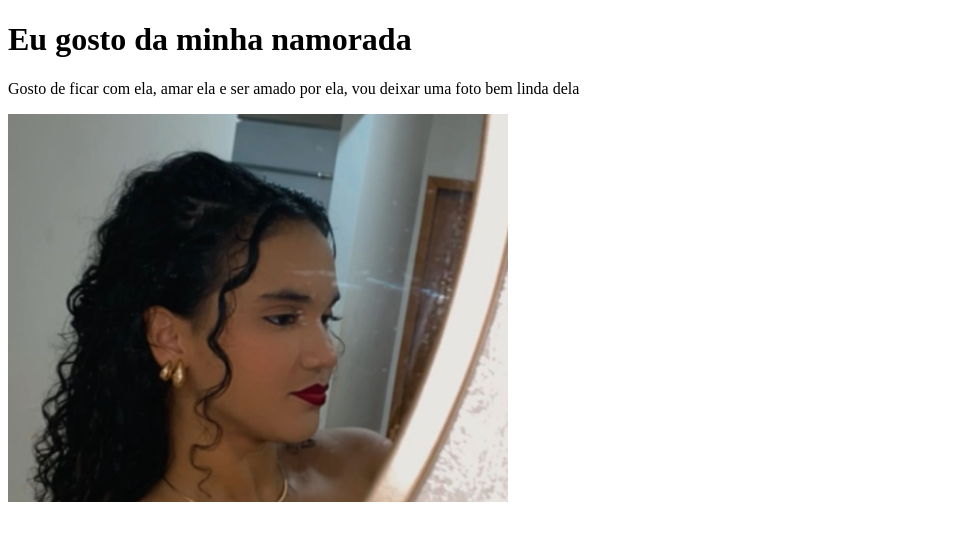
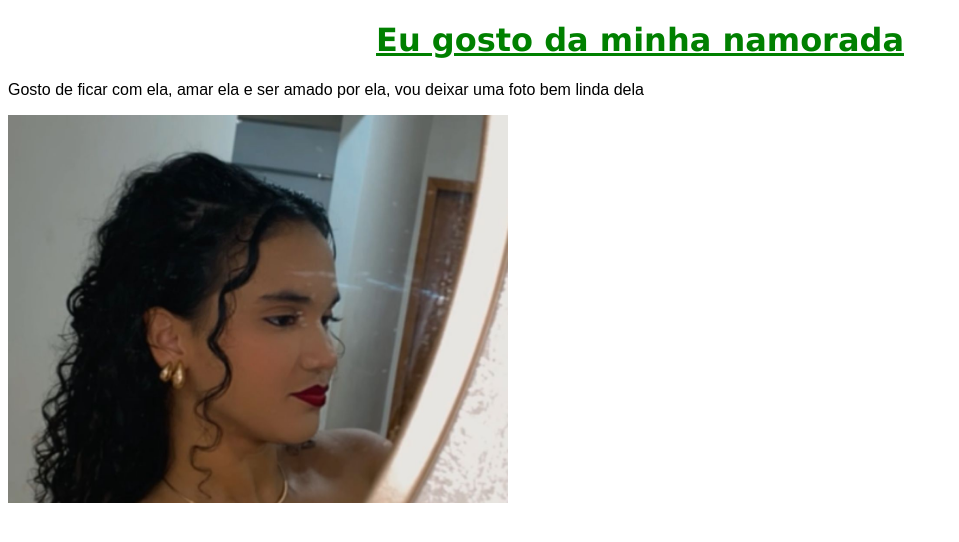
Before and after one commit to taylerneves/Estudo-IFRS-Programador-Web-, a plain HTML site: page ex.001/index.html in a window 1280 px wide. Shown: the whole page, without its empty margins (0-959 px from the left). Drawn offline with Linux system fonts and the light colour scheme.

Commit message:
Adicionandos os primeiros css

```diff
--- a/ex.001/index.html
+++ b/ex.001/index.html
@@ -1,13 +1,33 @@
 <!DOCTYPE html>
 <html lang="en">
+
 <head>
     <meta charset="UTF-8">
     <meta name="viewport" content="width=device-width, initial-scale=1.0">
     <title>Falar sobre oq eu gosto</title>
+    <style>
+        body {
+          background-color: white;
+        }
+        h1 {
+            text-decoration: underline;
+            font-family: Verdana;
+            color: green;
+            text-align: center;
+
+        }
+
+        p {
+            font-family: Arial;
+            color: black;
+        }
+    </style>
 </head>
+
 <body>
     <h1>Eu gosto da minha namorada</h1>
     <p>Gosto de ficar com ela, amar ela e ser amado por ela, vou deixar uma foto bem linda dela</p>
     <img src="WhatsApp Image 2025-11-23 at 00.15.34.jpeg" width="500" halt="Isabelli Oliveira de Moura">
 </body>
+
 </html>
```
